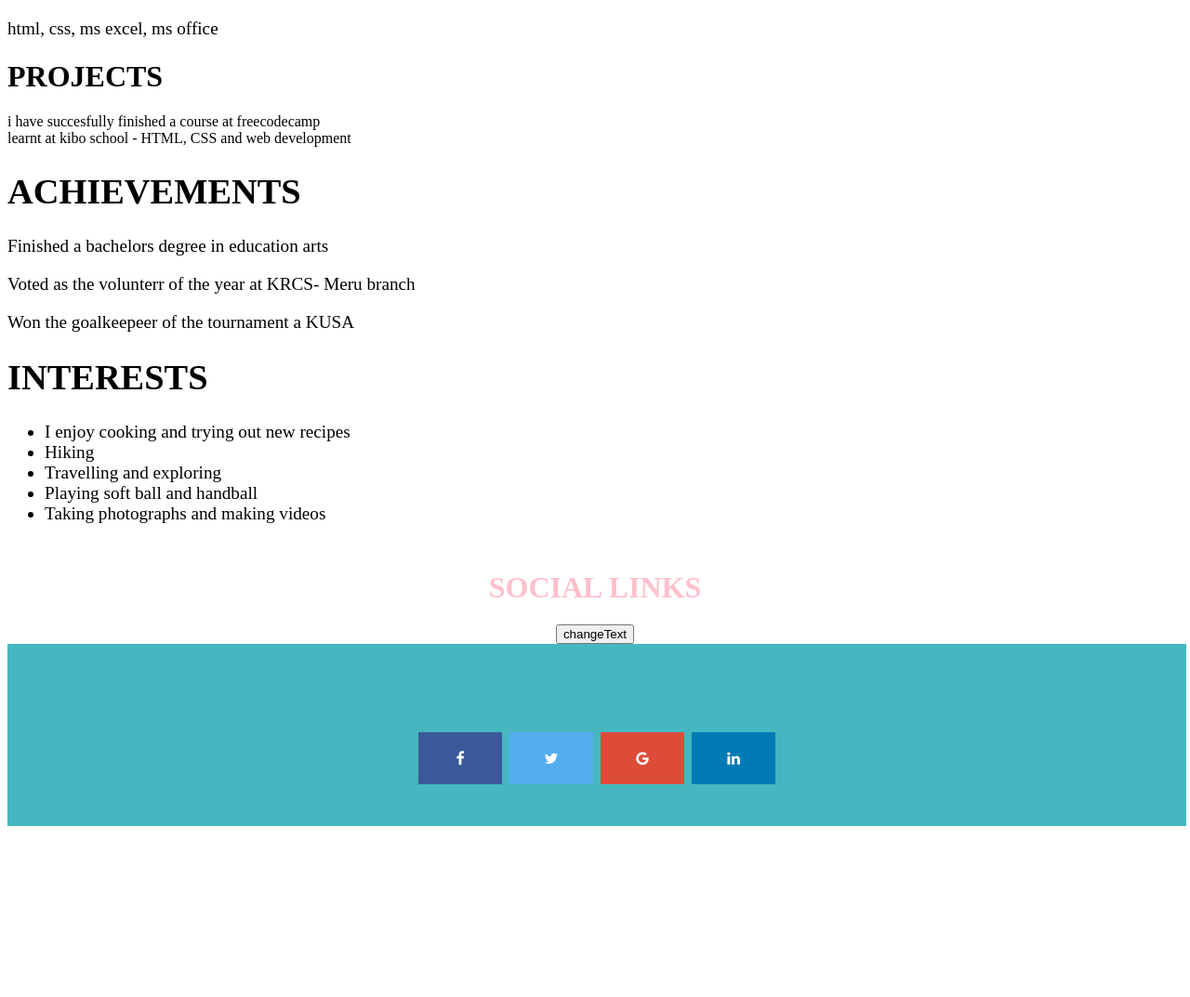
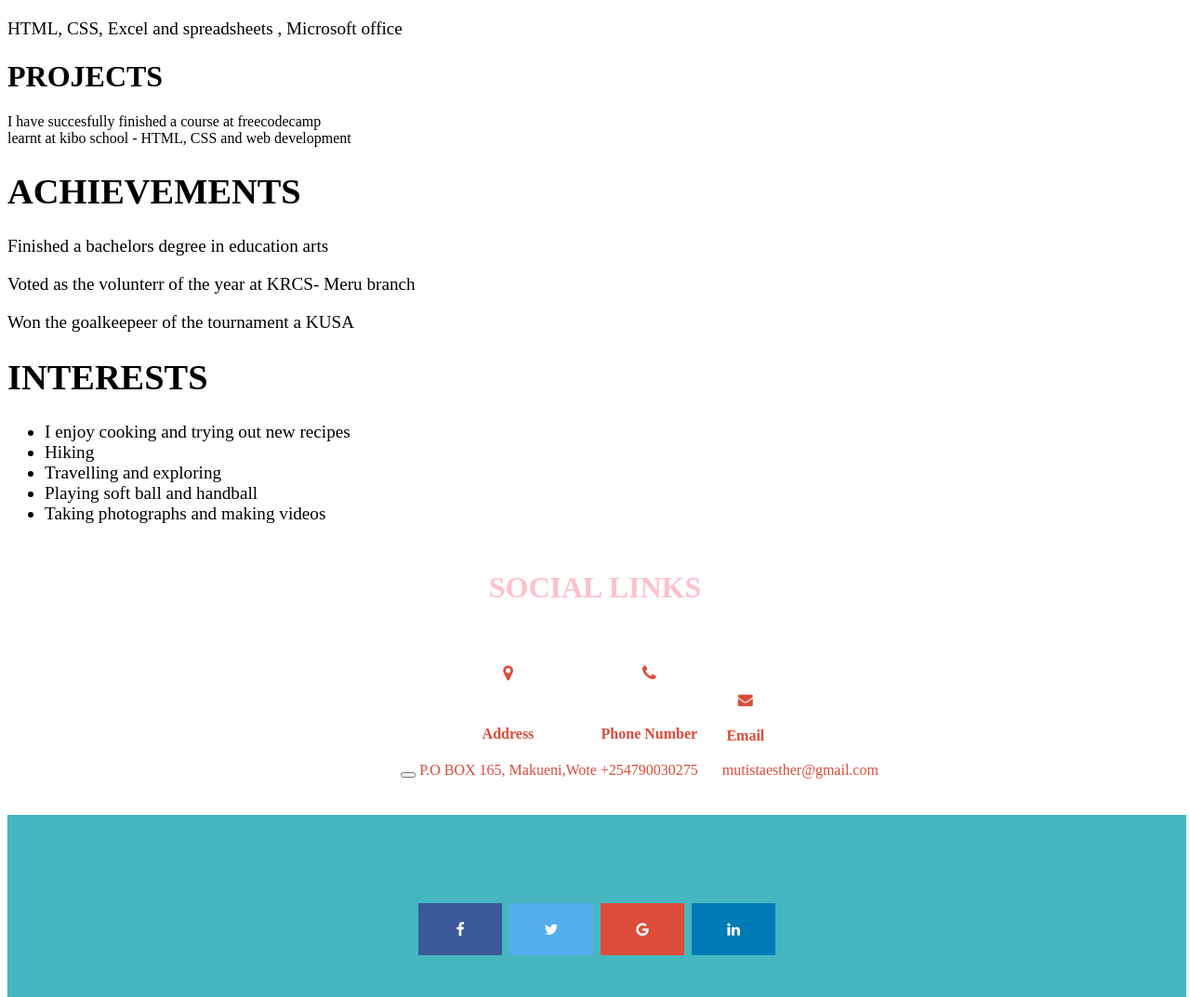
Before and after one commit to EStherMmutisya/Estherwebsite, a plain HTML site: page index.html in a window 1280 px wide. Shown: the part 669-1742 px from the top of the page at 93% size. Before the commit the page ends 1558 px from the top, so only its background shows below. Drawn offline with Linux system fonts and the light colour scheme.

Commit message:
added the contents for address

```diff
--- a/index.html
+++ b/index.html
@@ -41,12 +41,12 @@ Over the period of time, i have developed an interest on tech and want to become
     <li>collaboration</li>
 </ol></p>
 <h2>TECHINICAL SKILLS</h2>
-<p> html, css, ms excel, ms office</p>
+<p> HTML, CSS, Excel and spreadsheets , Microsoft office</p>
 </div>
 
 <div class="projects">
 <h1>PROJECTS</h1>
-<p>i have succesfully finished a course at freecodecamp <br>
+<p>I  have succesfully finished a course at freecodecamp <br>
 learnt at kibo school - HTML, CSS and web development</p>
 </div>
 <div class="achievements">
@@ -69,7 +69,23 @@ learnt at kibo school - HTML, CSS and web development</p>
 </div>
 <div class="container">
     <h1 id="social">SOCIAL LINKS</h1>
-    <button onclick="changeText()">changeText</button>
+    <button onclick="changeText()"></button>
+    <div class="width-33">
+        <h3><i class="fa fa-map-marker"></i></h3>
+        <h4>Address</h4>
+        <p>P.O BOX 165, Makueni,Wote</p>
+
+    </div>
+    <div class="width-33">
+        <h3><i class="fa fa-phone"></i></h3>
+        <h4>Phone Number</h4>
+        <p>+254790030275</p>
+    </div>
+    <div class="width-33">
+        <h3< i class="fa fa-envelope"></i></h3>
+        <h4>Email</h4>
+        <p>mutistaesther@gmail.com</p>
+    </div>
 </div>
 
 <script src="script.js"></script>
```
